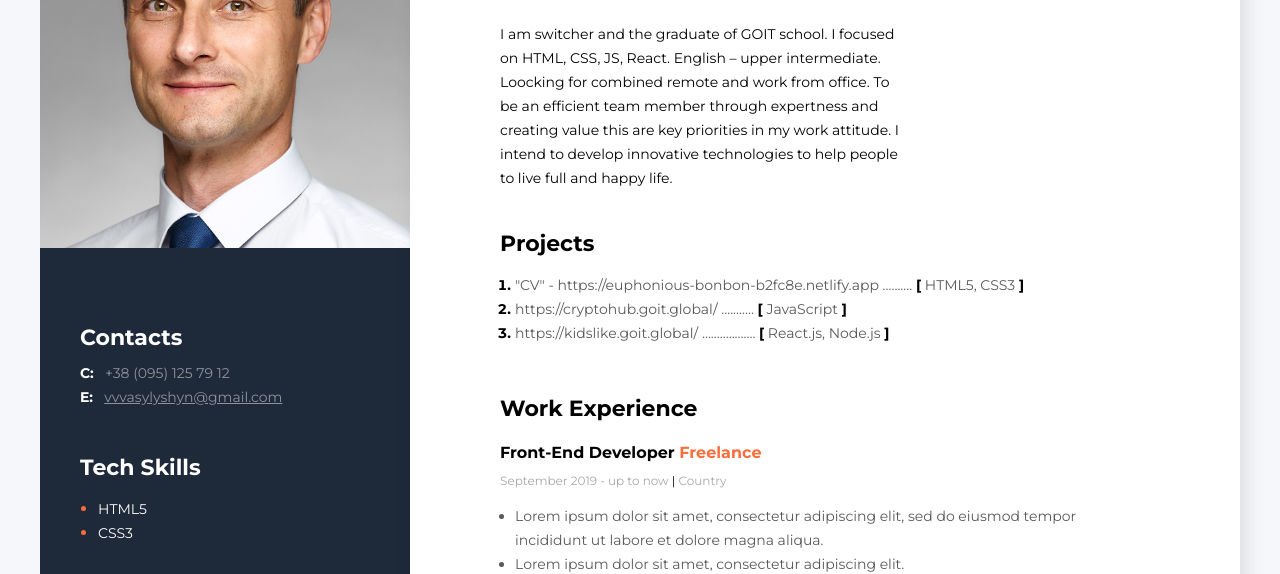
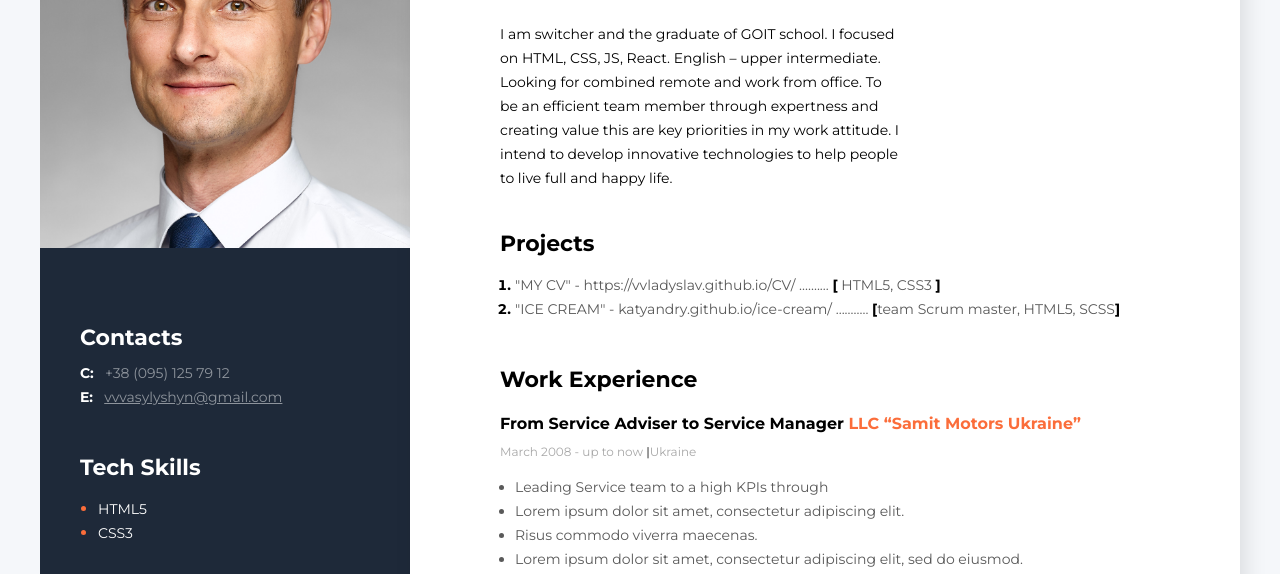
Before and after one commit to VVladyslav/CV, a plain HTML site: page index.html in a window 1280 px wide. Shown: the part 230-804 px from the top of the page. Drawn offline with Linux system fonts and the light colour scheme.

Commit message:
Homework 6 (1st)
Homework #6 first attempt

```diff
--- a/index.html
+++ b/index.html
@@ -19,7 +19,7 @@
     <div  class="about">
       <h2 class="about-position">Full stack developer</h2>
       <h1 class="about-name">Vladyslav Vasylyshyn</h1>
-      <p class="about-description">I am switcher and the graduate of GOIT school. I focused on HTML, CSS, JS, React. English – upper intermediate. Loocking
+      <p class="about-description">I am switcher and the graduate of GOIT school. I focused on HTML, CSS, JS, React. English – upper intermediate. Looking
       for combined remote and work from office. To be an efficient team member through expertness and creating value this are key
       priorities in my work attitude. I intend to develop innovative technologies to help people to live full and happy life.</p>
     </div>
@@ -31,8 +31,8 @@
       <ol class="projects-list">
         <li class="project-item">
           <span class="project">
-            <p class="project-name">"CV" -
-            <a href="https://euphonious-bonbon-b2fc8e.netlify.app" target="_blank" class="project-link">https://euphonious-bonbon-b2fc8e.netlify.app</a>
+            <p class="project-name">"MY CV" -
+            <a href="https://vvladyslav.github.io/CV/" target="_blank" class="project-link">https://vvladyslav.github.io/CV/</a>
             ..........
             <span class="project-brecket">[</span> HTML5, CSS3 <span class="project-brecket">]</span>
             </p>
@@ -40,16 +40,11 @@
         </li>
         <li class="project-item">
           <span class="project">
-            <a href="https://cryptohub.goit.global/" class="project-link">https://cryptohub.goit.global/</a>
+            <p class="project-name">"ICE CREAM" -
+            <a href="katyandry.github.io/ice-cream/" class="project-link">katyandry.github.io/ice-cream/</a>
             ...........
-            <span class="project-brecket">[</span> JavaScript <span class="project-brecket">]</span>
-          </span>
-        </li>
-        <li class="project-item">
-          <span class="project">
-            <a href="https://kidslike.goit.global/" class="project-link">https://kidslike.goit.global/</a>
-            ..................
-            <span class="project-brecket">[</span> React.js, Node.js <span class="project-brecket">]</span>
+            <span class="project-brecket">[</span>team Scrum master, HTML5, SCSS<span class="project-brecket">]</span>
+            </p>
           </span>
         </li>
       </ol>
@@ -62,14 +57,13 @@
       <!--Compani1-->
       <div>
         <h4 class="work-position">
-          Front-End Developer <span class="organization">Freelance</span>
+          From Service Adviser to Service Manager <span class="organization">LLC “Samit Motors Ukraine”</span>
         </h4>
-        <p class="period">September 2019 - up to now  <span class="stick">|</span>   Country</p>
+        <p class="period">March 2008 - up to now  <span class="stick">|</span>Ukraine</p>
         <ul class="work-list">
           <li class="work-list-item">
             <span class="work-list-description">
-              Lorem ipsum dolor sit amet, consectetur adipiscing elit, sed do eiusmod
-              tempor incididunt ut labore et dolore magna aliqua.
+              Leading Service team to a high KPIs through
             </span>
           </li>
           <li class="work-list-item">
--- a/styles/styles.css
+++ b/styles/styles.css
@@ -54,7 +54,7 @@ margin-bottom: 40px;
 /* projects styles */
 
 .projects {
-    margin-bottom: 50px;
+    margin-bottom: 45px;
 }
 
 .title {
```
